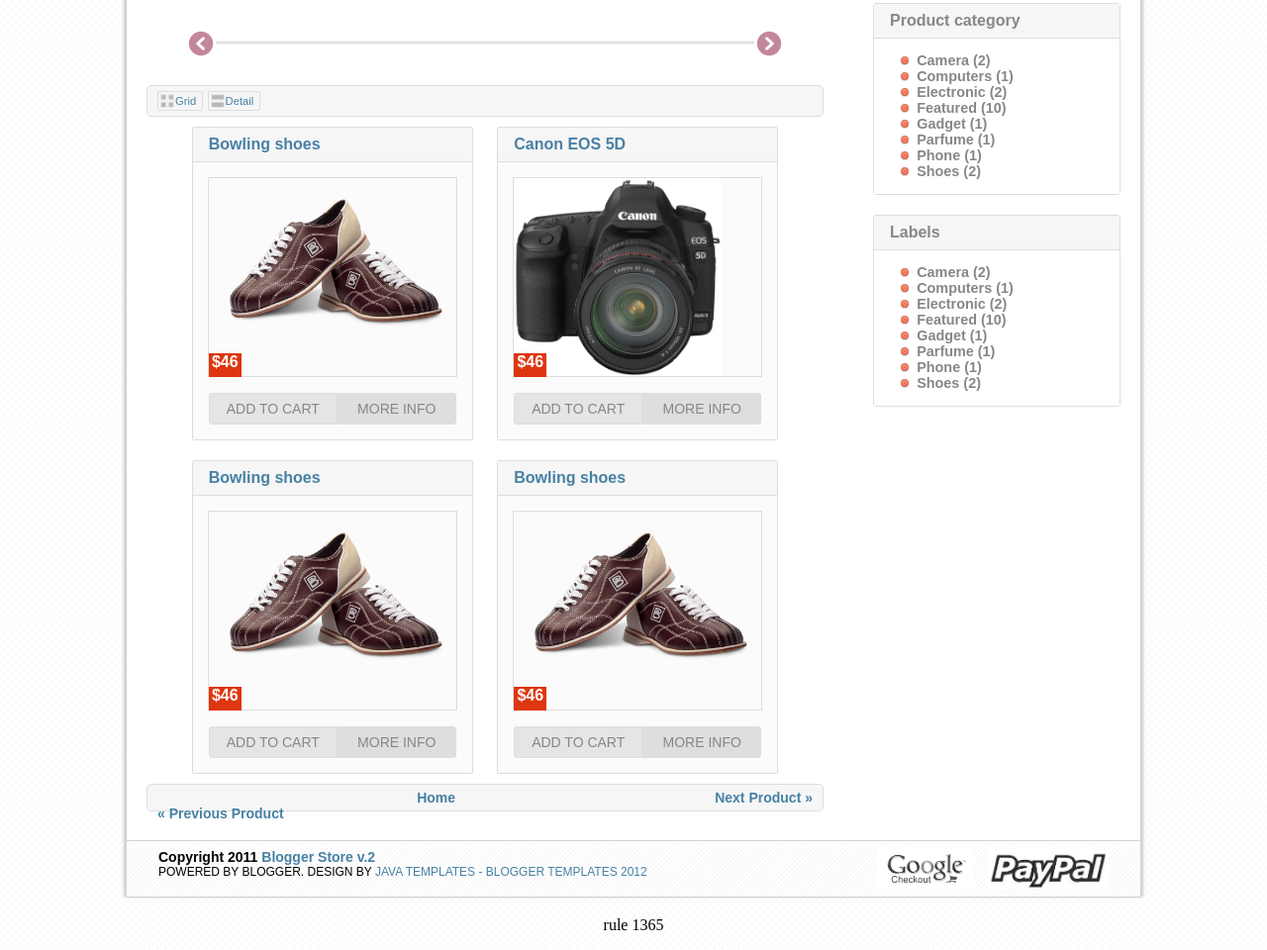
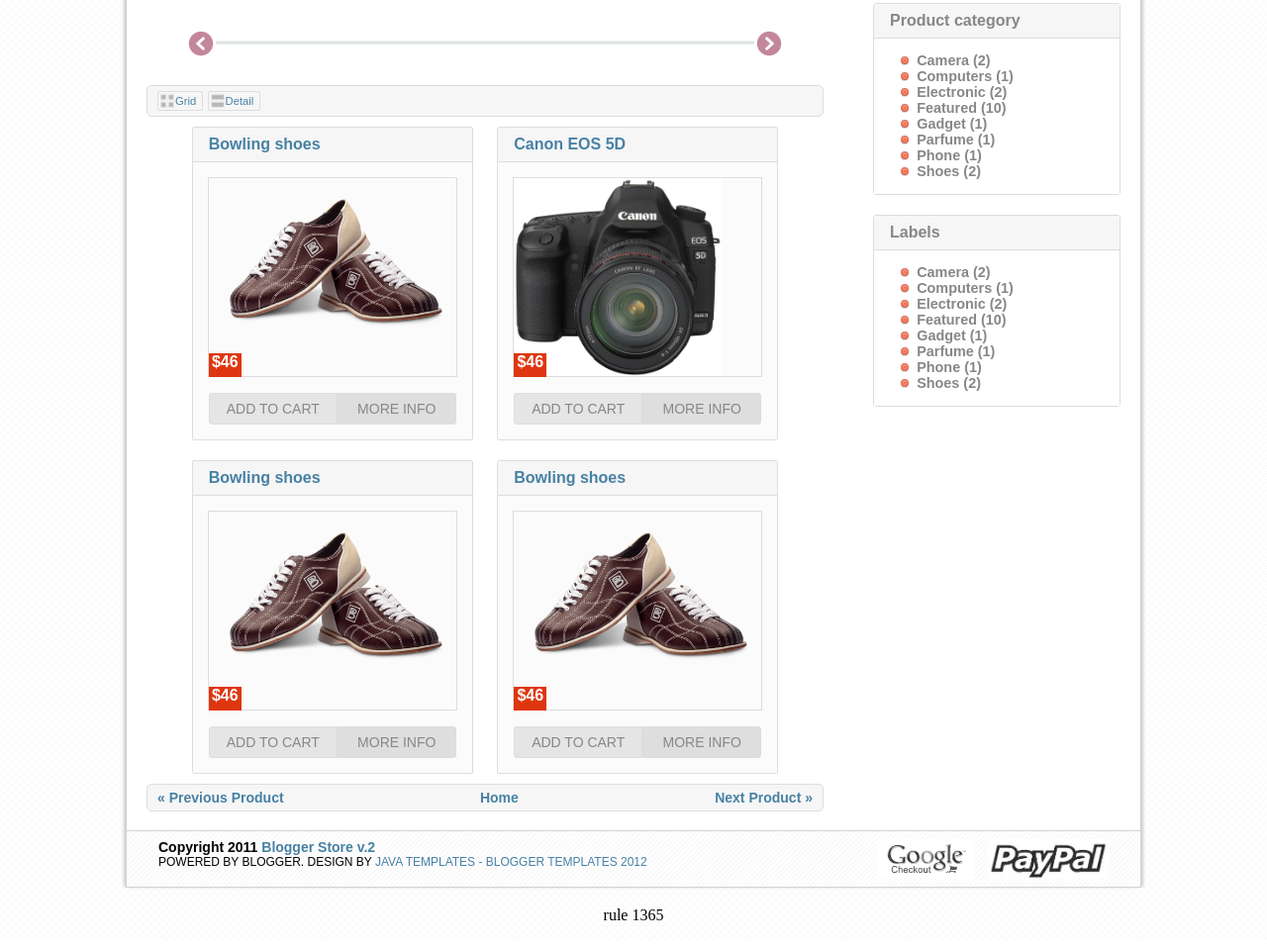
Before and after one commit to aasten/epam-frontend-task3, a plain HTML site: page index.html in a window 1280 px wide. Shown: the part 251-1211 px from the top of the page at 99% size. Drawn offline with Linux system fonts and the light colour scheme; a web font is replaced by a local one.

Commit message:
almost done

```diff
--- a/css/style.css
+++ b/css/style.css
@@ -523,17 +523,11 @@ body {
                 text-align: right;
               }
 
-.pagination-bar > * {
-  clear: both;
-}
 
 .pagination-bar span {
   display: inline-block;
 }
 
-.pagination-bar > span:hover {
-  cursor: pointer;
-}
 
 .page-left {
   float: left;
--- a/index.html
+++ b/index.html
@@ -9,7 +9,6 @@
 <body>
 
   <div class="content-block">
-
 
     <div class="goods-bordering-block">
 
@@ -40,8 +39,6 @@
         <a href="#">Contact</a>
         <a href="#">About</a>
 
-
-
       </div>
 
       <div class="navigation-block">
@@ -55,19 +52,12 @@
           </div>
         </div>
 
-
-
         <div class="banner-wrapper">
           <img src="http://placehold.it/522x74">
         </div>
 
-
-
-
         <!-- </div> -->
         <div class="navigation-bar-area">
-
-
 
 
           <div class="navigation-bar">
@@ -91,7 +81,6 @@
               </div>
             </div>
 
-
             <a href="#">Home</a>
             <a href="#">Product Category</a>
             <a href="#">Sample Page</a>
@@ -104,14 +93,8 @@
             <a href="#">How To Use?</a>
             <a href="#">Get it!</a> -->
           </div>
-
-
-
         </div>
-
-
       </div>
-
     </div>
 
 
@@ -160,6 +143,7 @@
         <div class="slider">
           <div class="slider-line center-vertically">
           </div>
+          <!-- works in IE 9 but looks bad -->
           <!-- <div class="left-arrow arrow-basic center-vertically"><</div>
           <div class="right-arrow arrow-basic center-vertically">></div> -->
           <div class="arrow-image left-arrow center-vertically">
@@ -273,9 +257,10 @@
         </div>
 
         <div class="pagination-bar layout-control-panel background-panel">
-          <span class="page-right">Next Product &raquo;</span>
-          <span class="page-left">&laquo; Previous Product</span>
-          <span>Home</span>
+          <span class="page-right"><a href="#">Next Product &raquo;</a></span>
+          <span class="page-left"><a href="#">&laquo; Previous Product</a></span>
+          <span><a href="#">Home</a></span>
+          <!-- also works: -->
           <!-- <table>
             <tr>
               <td class="page-prev"><a href="#">&laquo; Previous Product</a></td>
@@ -286,8 +271,6 @@
         </div>
 
       </div>
-
-
 
     </div>
 
```
